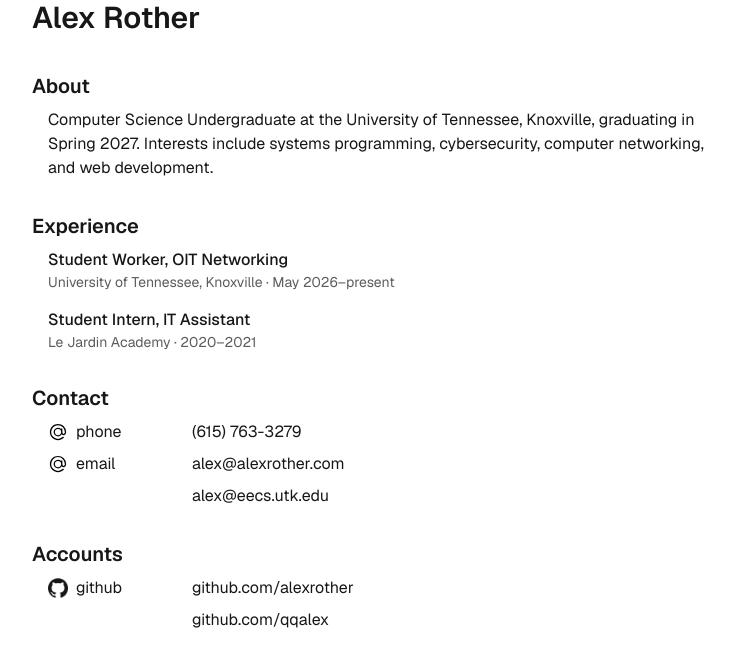
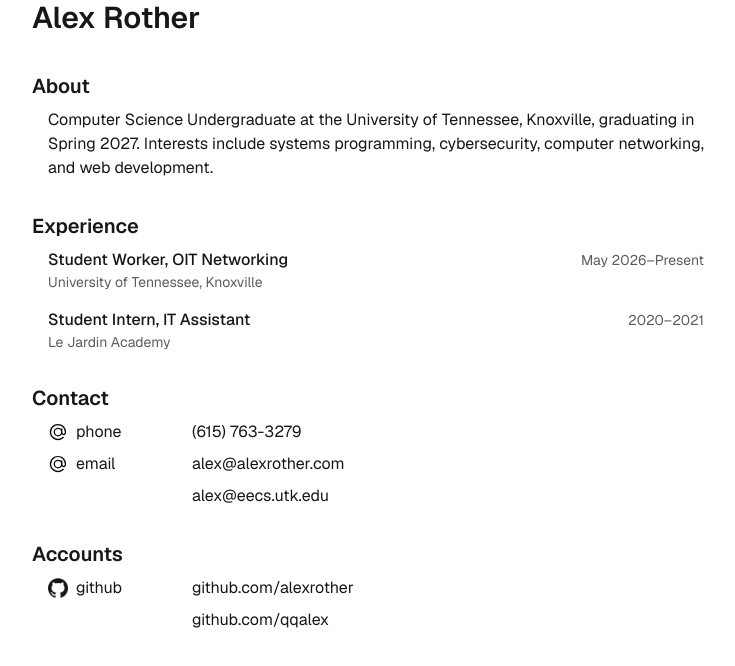
Before and after one commit to alexrother/alexrother.github.io, a Next.js app: page / in a window 1280 px wide. Shown: the top 666 px of the page, without its empty margins (272-1007 px from the left). Built offline with nearby package versions, Linux system fonts and the light colour scheme.

Commit message:
Refine contact and experience layout

```diff
--- a/app/globals.css
+++ b/app/globals.css
@@ -70,7 +70,7 @@
   }
 
   .contact-link {
-    @apply grid w-fit grid-cols-[8.5rem_auto] items-center gap-2 underline-offset-4 hover:underline focus-visible:underline;
+    @apply grid w-fit grid-cols-[8.5rem_auto] items-center gap-2;
   }
 
   .contact-label {
--- a/app/page.tsx
+++ b/app/page.tsx
@@ -47,7 +47,7 @@ const experience = [
   {
     role: "Student Worker, OIT Networking",
     organization: "University of Tennessee, Knoxville",
-    period: "May 2026–present",
+    period: "May 2026–Present",
   },
   {
     role: "Student Intern, IT Assistant",
@@ -60,7 +60,7 @@ function LinkRow({ link }: { link: LinkItem }) {
   return (
     <a
       aria-label={link.label ?? link.value}
-      className="contact-link"
+      className="contact-link group"
       href={link.url}
       rel={link.external ? "noreferrer" : undefined}
       target={link.external ? "_blank" : undefined}
@@ -82,7 +82,7 @@ function LinkRow({ link }: { link: LinkItem }) {
       ) : (
         <span aria-hidden="true" />
       )}
-      <span>{link.value}</span>
+      <span className="underline-offset-4 group-hover:underline group-focus-visible:underline">{link.value}</span>
     </a>
   );
 }
@@ -111,10 +111,11 @@ export default function Home() {
             <ol className="mt-2 ml-4 space-y-4">
               {experience.map((item) => (
                 <li key={`${item.organization}-${item.period}`}>
-                  <p className="font-medium">{item.role}</p>
-                  <p className="text-sm text-foreground/70">
-                    {item.organization} · {item.period}
-                  </p>
+                  <div className="flex items-baseline justify-between gap-4">
+                    <p className="font-medium">{item.role}</p>
+                    <p className="shrink-0 text-right text-sm text-foreground/70">{item.period}</p>
+                  </div>
+                  <p className="text-sm text-foreground/70">{item.organization}</p>
                 </li>
               ))}
             </ol>
```
